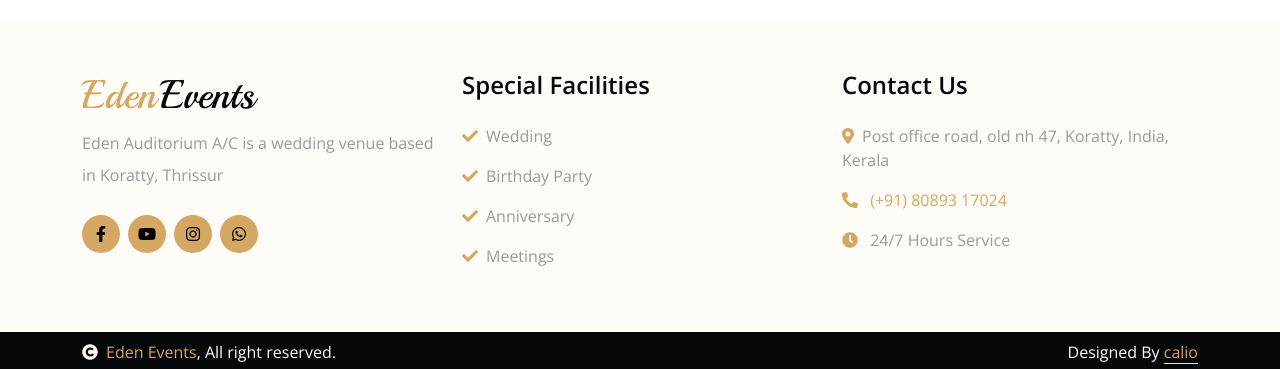
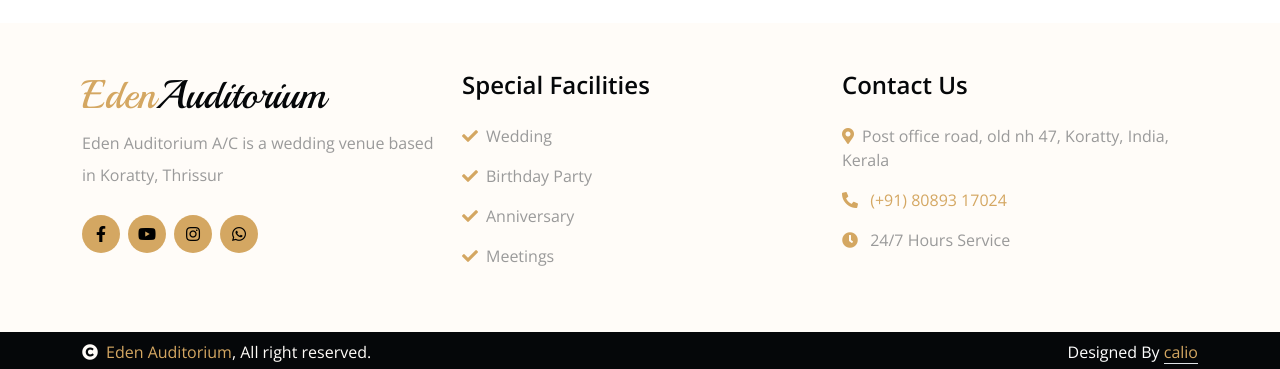
Before and after one commit to danishmanu/edenevents, a plain HTML site: page index.html in a window 1280 px wide. Shown: the part 4624-4993 px from the top of the page. Drawn offline with nearby package versions, Linux system fonts and the light colour scheme; animation ran at ten frames a second.

Commit message:
events changed to auditorium

```diff
--- a/index.html
+++ b/index.html
@@ -657,7 +657,7 @@
                 <div class="row">
                     <div class="col-lg-4 col-md-6">
                         <div class="footer-item">
-                            <h1 class="text-primary">Eden<span class="text-dark">Events</span></h1>
+                            <h1 class="text-primary">Eden<span class="text-dark">Auditorium</span></h1>
                             <p class="lh-lg mb-4">Eden Auditorium A/C is a wedding venue based in Koratty, Thrissur</p>
                             <div class="footer-icon d-flex">
                                 <a href="https://www.facebook.com/EdenAuditoriumkoratty" class="btn btn-primary btn-sm-square me-2 rounded-circle" href=""><i class="fab fa-facebook-f"></i></a>
@@ -700,7 +700,7 @@
             <div class="container">
                 <div class="row">
                     <div class="col-md-6 text-center text-md-start mb-3 mb-md-0">
-                        <span class="text-light"><a href="#"><i class="fas fa-copyright text-light me-2"></i>Eden Events</a>, All right reserved.</span>
+                        <span class="text-light"><a href="#"><i class="fas fa-copyright text-light me-2"></i>Eden Auditorium</a>, All right reserved.</span>
                     </div>
                     <div class="col-md-6 my-auto text-center text-md-end text-white">
 
```
